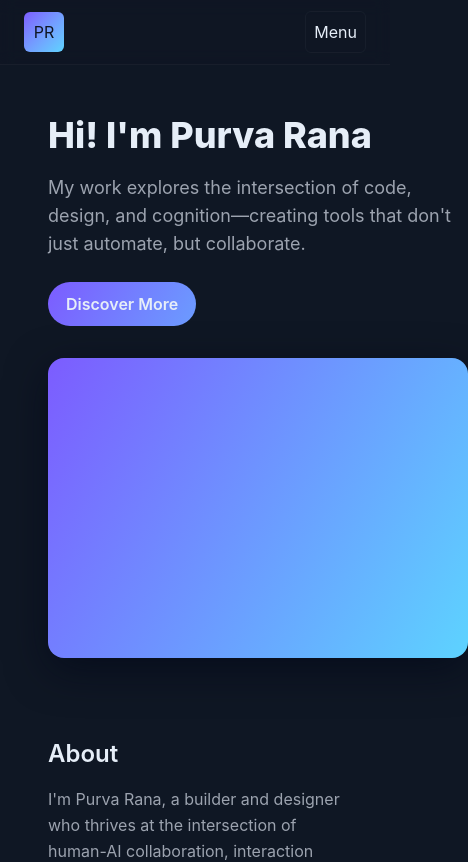
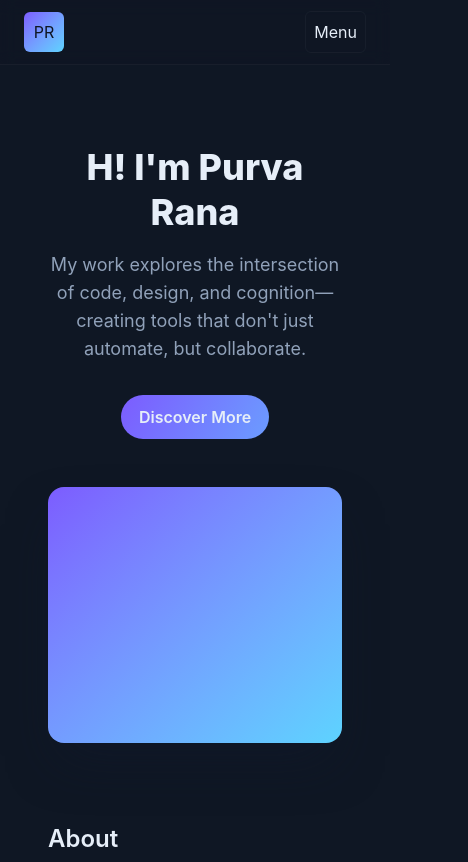
Before and after one commit to purva-rana/Portfolio, a React (Vite) app: page / in a window 390 px wide. Shown: the top 862 px of the page, 468 px wide, since content can reach past the window. Built offline with nearby package versions, Linux system fonts and the light colour scheme.

Commit message:
hero responsive

```diff
--- a/src/components/Hero.jsx
+++ b/src/components/Hero.jsx
@@ -1,124 +1,68 @@
-import React, { useEffect, useState } from "react";
+// src/components/Hero.jsx
+
+import React from "react";
 import { motion } from "framer-motion";
 import { Link as ScrollLink } from "react-scroll";
+import { useTypewriter } from "../hooks/useTypewriter";
+
+const containerVariants = {
+  visible: { transition: { staggerChildren: 0.2 } },
+};
+
+const itemVariants = {
+  hidden: { opacity: 0, y: 10 },
+  visible: { opacity: 1, y: 0, transition: { duration: 0.5, ease: "easeOut" } },
+};
 
 export default function Hero() {
-  // headline to type
   const headline = "Hi! I'm Purva Rana";
-  const [typed, setTyped] = useState("");
-  const [done, setDone] = useState(false);
+  const { typedText: typed, isDone: done } = useTypewriter(headline);
 
-  useEffect(() => {
-    // Respect reduced motion in OS preferences
-    const prefersReduced = window.matchMedia(
-      "(prefers-reduced-motion: reduce)"
-    ).matches;
-    if (prefersReduced) {
-      setTyped(headline);
-      setDone(true);
-      return;
-    }
-
-    let i = 0;
-    const tick = () => {
-      if (i <= headline.length) {
-        setTyped(headline.slice(0, i));
-        i++;
-        // base speed; optional small jitter
-      } else {
-        setDone(true);
-        clearInterval(timer);
-      }
-    };
-    // typing speed (ms)
-    const speed = 60;
-    const timer = setInterval(tick, speed);
-    return () => clearInterval(timer);
-  }, []);
-
-  const subline =
-    "My work explores the intersection of code, design, and cognition—creating tools that don't just automate, but collaborate.";
+  const subline = "My work explores the intersection of code, design, and cognition—creating tools that don't just automate, but collaborate.";
 
   return (
-    <section
-      id="hero"
-      className="relative  w-full flex justify-center items-center pt-12 pb-20"
-    >
-      <div className="grid md:grid-cols-2 gap-8 items-center container mx-auto px-6 lg:px-8">
-        <div className="max-w-xl z-30 relative">
-          {/* Screen-reader friendly full headline immediately available */}
-          <span className="sr-only" role="text">
-            {headline} — {subline}
-          </span>
+    <section id="hero" className="relative flex items-center w-full px-6 py-20 lg:px-8">
+      <div className="container mx-auto grid items-center gap-12 md:grid-cols-2">
 
-          {/* Visible typed headline */}
-          <h1 className="text-4xl sm:text-5xl font-display font-extrabold leading-tight">
-            <span className="inline-block text-[color:var(--muted-ink)]">
-              <span aria-hidden="true">{typed}</span>
-              {/* caret */}
-              {!done ? (
-                <span
-                  className="inline-block ml-1 animate-caret"
-                  aria-hidden="true"
-                >
-                  |
-                </span>
-              ) : null}
-            </span>
+        {/* Text Content: Ordered first for mobile, centered on mobile */}
+        <div className="z-10 max-w-xl text-center md:text-left">
+          <span className="sr-only">{headline} — {subline}</span>
+
+          <h1 className="text-4xl font-extrabold leading-tight sm:text-5xl" aria-hidden="true">
+            {typed}
+            {!done && <span className="inline-block ml-1 animate-caret">|</span>}
           </h1>
 
-          {/* Subline: fade in once typing is done */}
-          <motion.p
-            className="mt-4 text-lg hero-subline"
-            initial={{ opacity: 0, y: 6 }}
-            animate={done ? { opacity: 1, y: 0 } : { opacity: 0 }}
-            transition={{ duration: 0.45, delay: 0.1 }}
+          {/* Staggered animation container for subline and button */}
+          <motion.div
+            variants={containerVariants}
+            initial="hidden"
+            animate={done ? "visible" : "hidden"}
+            className="mt-4"
           >
+            <motion.p variants={itemVariants} className="text-lg text-slate-400">
               {subline}
             </motion.p>
 
-          <div className="mt-6 flex gap-4">
-            <ScrollLink
-              to="projects"
-              smooth
-              offset={-80}
-              className="cursor-pointer"
-            >
-              {/* 👇 We are converting this button into a motion.button and adding animation props */}
+            <motion.div variants={itemVariants} className="mt-8">
+              <ScrollLink to="projects" smooth offset={-80} className="inline-block">
                 <motion.button
-                className="btn-primary" // Your existing class for styling (gradient, padding, etc.)
-                whileHover={{ scale: 1.02 }}
-                transition={{ type: "spring", stiffness: 300 }}
+                  className="btn-primary"
+                  whileHover={{ scale: 1.03 }}
+                  transition={{ type: "spring", stiffness: 400, damping: 15 }}
                 >
                   Discover More
                 </motion.button>
               </ScrollLink>
-          </div>
-          {/* <ScrollLink
-              to="projects"
-              smooth
-              offset={-80}
-              className="cursor-pointer"
-            >
-              <button className="button-secondary">Explore My Work</button>
-            </ScrollLink> */}
+            </motion.div>
+          </motion.div>
         </div>
 
-        {/* hero art placeholder */}
-        <div
-          className="hero-art w-full flex justify-center items-center z-0"
-          aria-hidden="true"
-        >
-          <div
-            className="w-[420px] h-[300px] rounded-2xl"
-            style={{
-              background: "linear-gradient(120deg,#7C5CFF,#5DD3FF)",
-              boxShadow: "0 12px 40px rgba(2,6,23,0.6)",
-            }}
-          />
+        {/* Hero Art*/}
+        <div className="relative flex items-center justify-center" aria-hidden="true">
+          <div className="h-64 w-full max-w-sm rounded-2xl bg-gradient-to-br from-[#7C5CFF] to-[#5DD3FF] shadow-2xl shadow-slate-900/50 md:h-72 md:max-w-md" />
         </div>
       </div>
-      {/* <SnowParticles count={18} /> */}
     </section>
   );
 }
--- /dev/null
+++ b/src/hooks/useTypewriter.js
@@ -0,0 +1,37 @@
+// src/hooks/useTypewriter.js
+import { useState, useEffect } from 'react';
+
+// A clean, reusable hook for the typewriter effect.
+export function useTypewriter(text, speed = 60) {
+  const [typedText, setTypedText] = useState('');
+  const [isDone, setIsDone] = useState(false);
+
+  useEffect(() => {
+    // Gracefully handle OS-level preference for reduced motion.
+    const prefersReduced = window.matchMedia('(prefers-reduced-motion: reduce)').matches;
+    if (prefersReduced) {
+      setTypedText(text);
+      setIsDone(true);
+      return;
+    }
+
+    let i = 0;
+    setTypedText('');
+    setIsDone(false);
+
+    const timer = setInterval(() => {
+      if (i < text.length) {
+        setTypedText(prev => prev + text.charAt(i));
+        i++;
+      } else {
+        setIsDone(true);
+        clearInterval(timer);
+      }
+    }, speed);
+
+    // Cleanup function to prevent memory leaks.
+    return () => clearInterval(timer);
+  }, [text, speed]); // Reruns only if text or speed changes.
+
+  return { typedText, isDone };
+}
```
Lines whose indentation alone changed are shown as unchanged.
